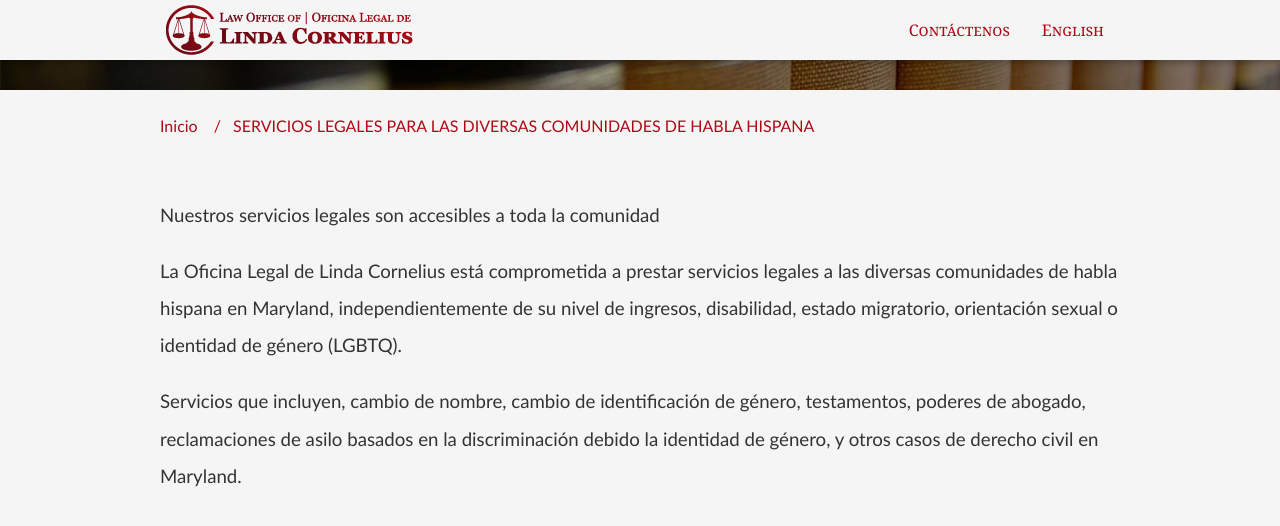
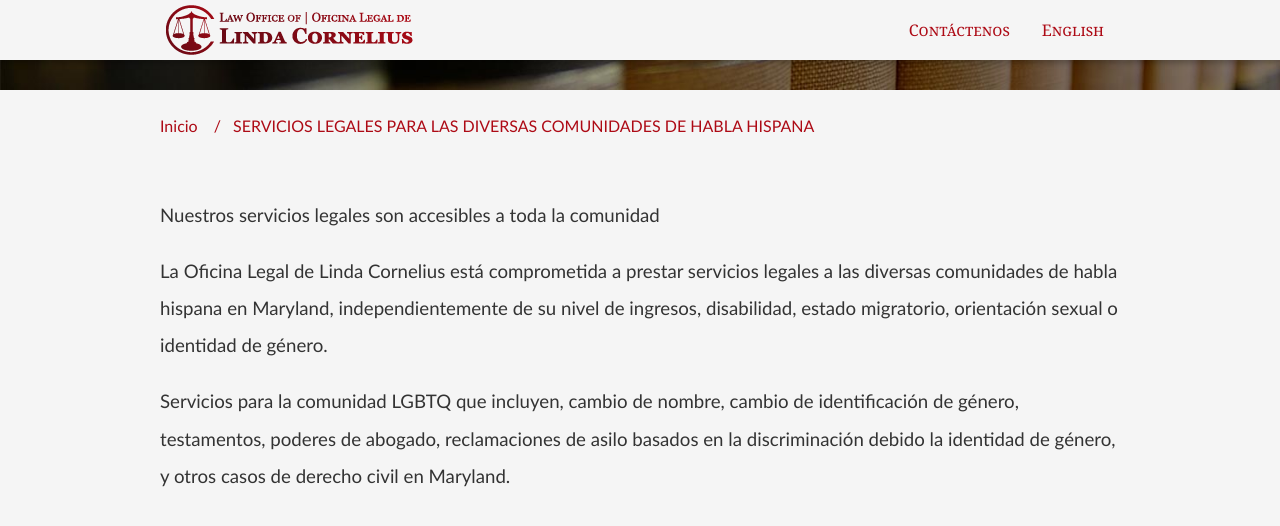
Before and after one commit to edamtoft/cornelius.legal.site, a Jekyll site: the page built from _practice/services-es.markdown, in a window 1280 px wide and 900 px high, scrolled down 490 px, cut to the strip 0-538 px from the top of the window. Shown: the top 526 px of the strip. Built offline with Jekyll 4.4.1, drawn with Linux system fonts in a browser that asks for light colours; nearby versions of some CDN libraries.

Commit message:
Updated '_practice/services-es.markdown' via CloudCannon

```diff
--- a/_practice/services-es.markdown
+++ b/_practice/services-es.markdown
@@ -5,13 +5,14 @@
 description_text:
 language: spanish
 icon: balance-scale
-banner_image: "/assets/books.jpg"
+banner_image: /assets/books.jpg
 sitemap: true
 order: 3
 ---
 
+
 Nuestros servicios legales son accesibles a toda la comunidad
 
-La Oficina Legal de Linda Cornelius est&aacute; comprometida a prestar servicios legales a las diversas comunidades de habla hispana en Maryland, independientemente de su nivel de ingresos, disabilidad, estado migratorio, orientaci&oacute;n sexual o identidad de g&eacute;nero (LGBTQ).
+La Oficina Legal de Linda Cornelius est&aacute; comprometida a prestar servicios legales a las diversas comunidades de habla hispana en Maryland, independientemente de su nivel de ingresos, disabilidad, estado migratorio, orientaci&oacute;n sexual o identidad de g&eacute;nero.
 
-Servicios que incluyen, cambio de nombre, cambio de identificaci&oacute;n de g&eacute;nero, testamentos, poderes de abogado, reclamaciones de asilo basados en la discriminaci&oacute;n debido la identidad de g&eacute;nero, y otros casos de derecho civil en Maryland.
+Servicios para la comunidad LGBTQ que incluyen, cambio de nombre, cambio de identificaci&oacute;n de g&eacute;nero, testamentos, poderes de abogado, reclamaciones de asilo basados en la discriminaci&oacute;n debido la identidad de g&eacute;nero, y otros casos de derecho civil en Maryland.
```
